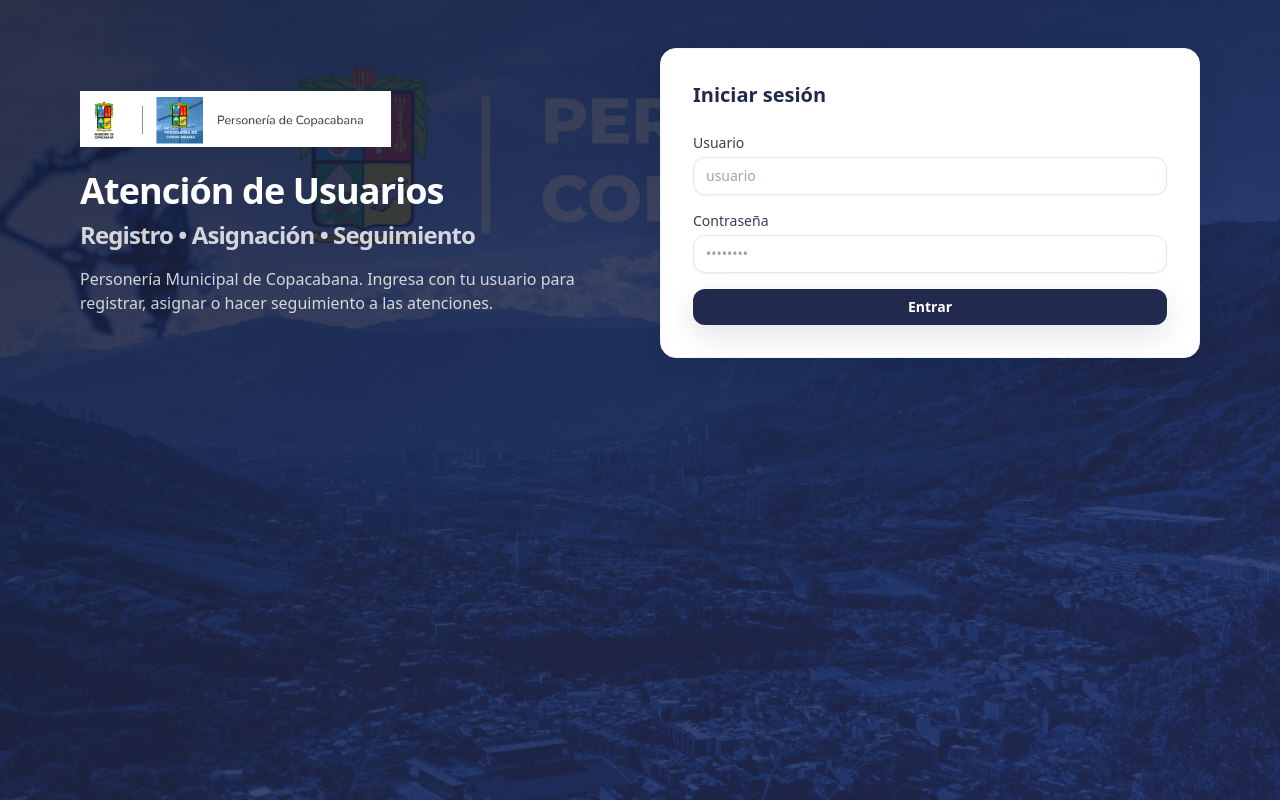
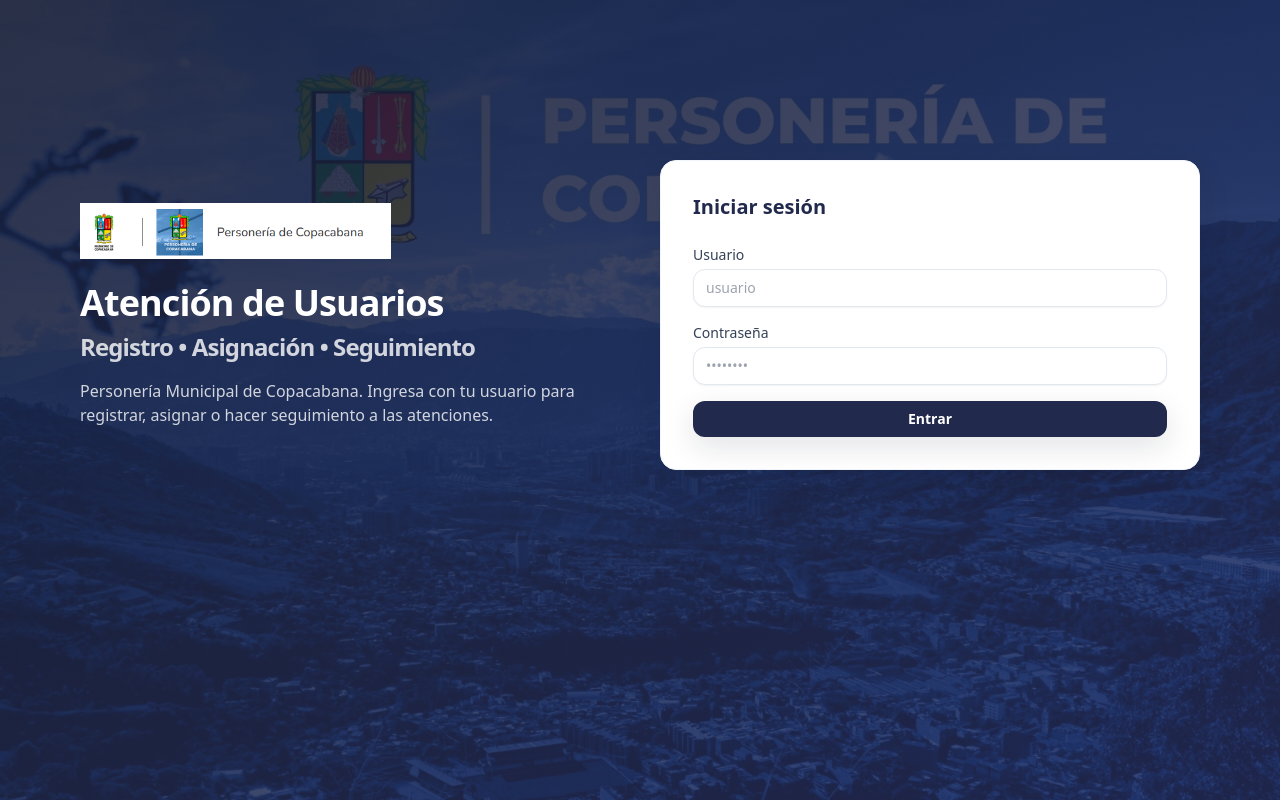
Before and after one commit to PlaneacionCopa/Personeria, a React (Vite) app: page /login in a window 1280 px wide. Built offline with nearby package versions, Linux system fonts and the light colour scheme.

Commit message:
cambio11

```diff
--- a/src/pages/Login.tsx
+++ b/src/pages/Login.tsx
@@ -65,8 +65,8 @@
       style={{ backgroundImage: `url(${fondoPersoneria})`, backgroundPosition: "center 30%" }}
     >
       <div className="min-h-screen bg-gradient-to-br from-brand-900/90 via-brand-800/85 to-brand-700/80">
-        <div className="mx-auto grid max-w-6xl items-center gap-10 px-4 py-12 lg:grid-cols-2">
-        <div className="text-white">
+<div className="mx-auto grid max-w-6xl items-center gap-10 px-4 pt-40 pb-12 lg:grid-cols-2">
+          <div className="text-white">
           <div className="mb-6 flex items-center gap-6">
             <img
               src={logoPersoneria}
```
